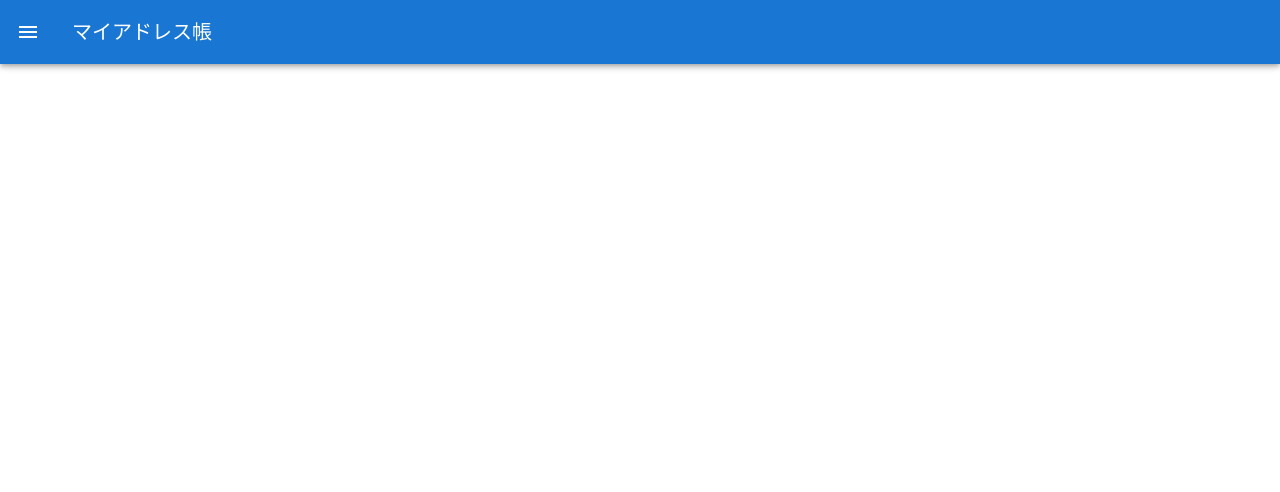
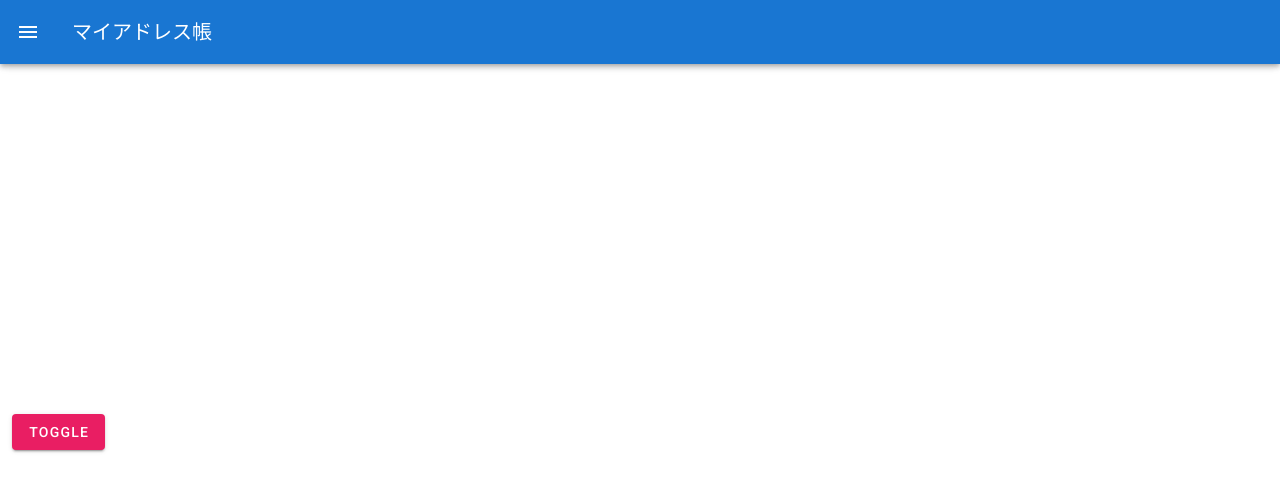
Before and after one commit to yuyaamano23/sample-app, a Vue app: page / in a window 1280 px wide. Shown: the top 492 px of the page. Built offline with nearby package versions, Linux system fonts and the light colour scheme.

Commit message:
サイドメニューの追加

```diff
--- a/src/App.vue
+++ b/src/App.vue
@@ -11,13 +11,18 @@
     </v-app-bar>
 
     <v-content>
+      <SideNav/>
     </v-content>
   </v-app>
 </template>
 
 <script>
+import SideNav from './components/SideNav'
 export default {
   name: 'App',
+  components: {
+    SideNav
+  },
   data: () => ({
     //
   }),
--- a/src/components/SideNav.vue
+++ b/src/components/SideNav.vue
@@ -1,6 +1,8 @@
 <template>
   <v-container fluid fill-height>
-    <v-navigation-drawer v-model="$store.state.drawer" absolute temporary>
+    <v-btn color="pink" dark @click.stop="drawer = !drawer">Toggle</v-btn>
+
+    <v-navigation-drawer v-model="drawer" absolute temporary>
       <v-list>
         <v-list-item>
           <v-list-item-avatar>
@@ -30,6 +32,7 @@
 export default {
   data () {
     return {
+      drawer: false,
       items: [
         { title: '連絡先一覧', icon: 'mdi-menu' }
       ]
```
